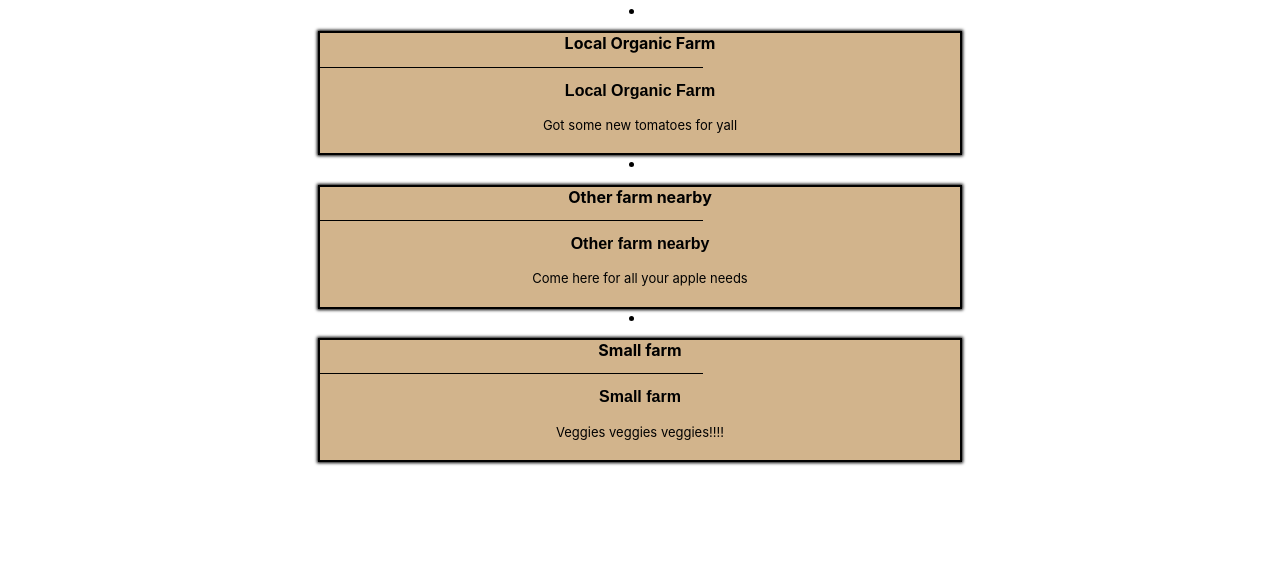
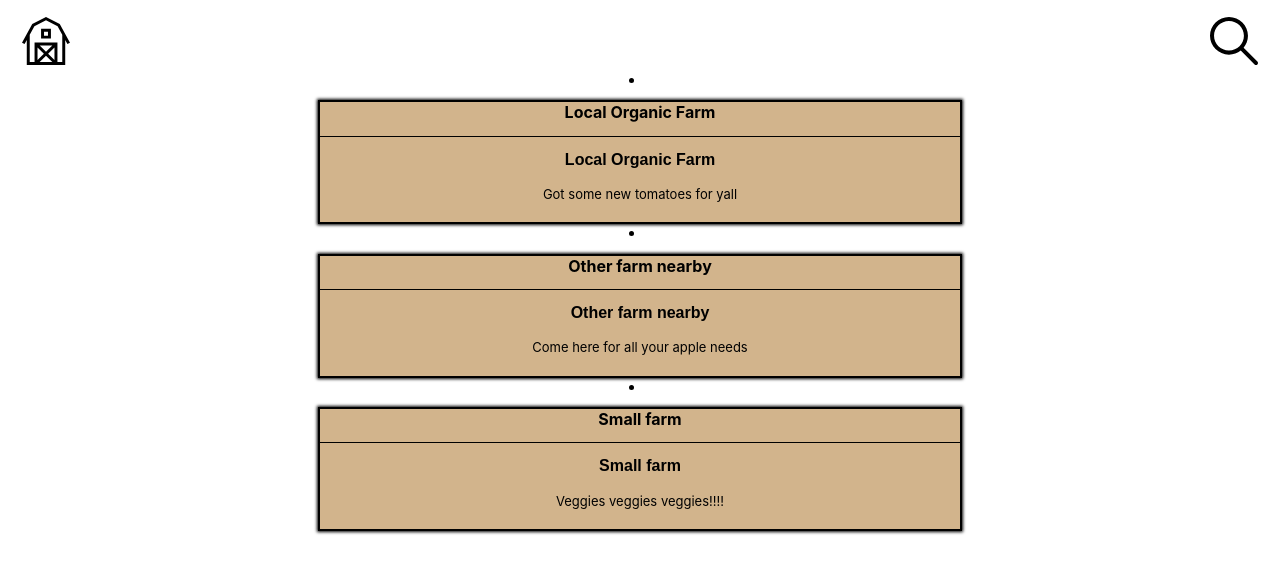
Before and after one commit to jbrachey/hackgt8-local-farmers, a React (Create React App) app in the folder frontend/: page / in a window 1280 px wide. Shown: the top 574 px of the page. Built offline with nearby package versions, Linux system fonts and the light colour scheme.

Commit message:
add some routing

```diff
--- a/frontend/src/App.js
+++ b/frontend/src/App.js
@@ -1,16 +1,32 @@
 import './App.css';
 import SignUp from './sign-up/main-sign-up';
 import HomePage from './home/home-page';
+import FarmPage, { getFarm } from './farm-page/main-farm-page';
 //import Farm from './farm-page/farm';
 //import FarmPage from './farm-page/components/main-farm-page';
 import { UserSignUp } from './sign-up/user-sign-up';
+import {
+  BrowserRouter as Router,
+  Switch,
+  Route,
+  Link
+} from "react-router-dom";
 
 function App() {
-  //const farm = new Farm('Local Organic Farm', '1234567890', '123 Farm Lane', 'Atlanta', 'GA', '30269');
   return (
-    <div className="App">
-      <HomePage/>
-    </div>
+    <Router>
+      <div className='App'>
+        <Switch>
+          <Route path="/signup">
+            <SignUp />
+          </Route>
+          <Route path="/:farmName" component={props => <FarmPage url={props}/>}/>
+          <Route path="/">
+            <HomePage />
+          </Route>
+        </Switch>
+      </div>
+    </Router>
   );
 }
 
--- a/frontend/src/farm-page/main-farm-page.js
+++ b/frontend/src/farm-page/main-farm-page.js
@@ -1,6 +1,18 @@
 import FarmPageHeader from "./header";
+import axios from "axios";
 
-const FarmPage = ({farm}) => {
+export const getFarm = async (farmName) => {
+    return axios.get(`http://localhost:8000/api/farms/get/${farmName}`)
+        .then(res => {
+            return res;
+        }).catch(() => {
+            window.location.href = 'http://localhost:3000/';
+        });
+}
+
+const FarmPage = ({url}) => {
+    const farmName = url.location.pathname.substring(1);
+    const farm = getFarm(farmName);
     return (
         <div>
             <FarmPageHeader name={farm.name} phone={farm.phone}
--- a/frontend/src/header/header-style.css
+++ b/frontend/src/header/header-style.css
@@ -3,7 +3,6 @@
     justify-content: space-between;
     align-items: baseline;
     flex-direction: row;
-    min-height: 100vh;
     padding-top: 2vh;
     padding-inline: 2vh;
 }
--- a/frontend/src/home/home-page-style.css
+++ b/frontend/src/home/home-page-style.css
@@ -1,4 +1,12 @@
 .home {
     justify-content: center;
     display: inline-block;
+    width: 100vw;
+    height: 100vh;
 }
+
+.postList {
+    justify-content: center;
+    display: inline-block;
+    width: 50vw;
+}
--- a/frontend/src/home/home-page.js
+++ b/frontend/src/home/home-page.js
@@ -1,4 +1,5 @@
-import Post from "./post";
+import MainHeader from "../header/main-header";
+import PostList from "./post-list";
 import './home-page-style.css';
 
 const getPosts = async () => {
@@ -14,9 +15,8 @@ const HomePage = () => {
 
     return (
         <div className='home'>
-            {posts.map((post) => {
-            return <li key={post[0]}><Post farmUserName={post[0]}farmName={post[1]} text={post[2]}/></li>
-        })}
+            <MainHeader/>
+            <PostList posts={posts}/>
         </div>
     )
 }
--- /dev/null
+++ b/frontend/src/home/post-list.js
@@ -0,0 +1,14 @@
+import Post from "./post";
+import './home-page-style.css';
+
+const PostList = ({posts}) => {
+    return (
+        <div className='postList'>
+            {posts.map((post) => {
+                return <li key={post[0]}><Post farmUserName={post[0]}farmName={post[1]} text={post[2]}/></li>
+            })}
+        </div>
+    )
+}
+
+export default PostList;
--- a/frontend/src/home/post-style.css
+++ b/frontend/src/home/post-style.css
@@ -12,7 +12,7 @@
 }
 
 .line {
-    width: 383px;
+    width: 50vw;
     height: -10px;
     border-bottom: 1px solid black;
     position: relative;
--- a/package.json
+++ b/package.json
@@ -19,6 +19,7 @@
   "homepage": "https://github.com/jbrachey/hackgt8-local-farmers#readme",
   "dependencies": {
     "axios": "^0.23.0",
-    "concurrently": "^6.3.0"
+    "concurrently": "^6.3.0",
+    "react-router-dom": "^5.3.0"
   }
 }
```
Also changed, not shown: 1 other file (tests, documents, lock files or other folders).
